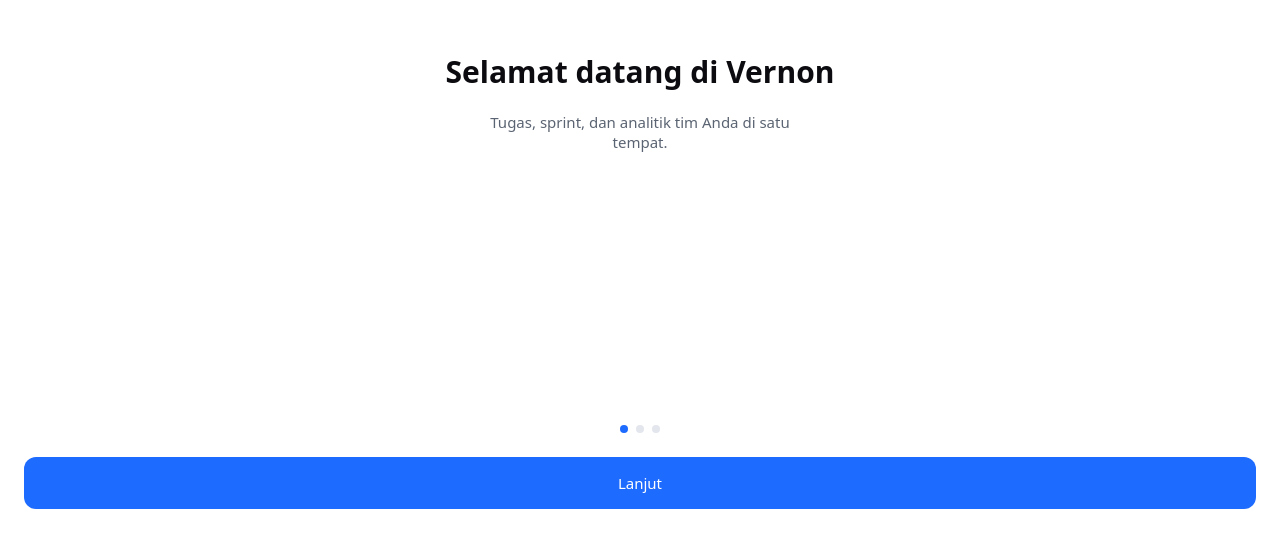
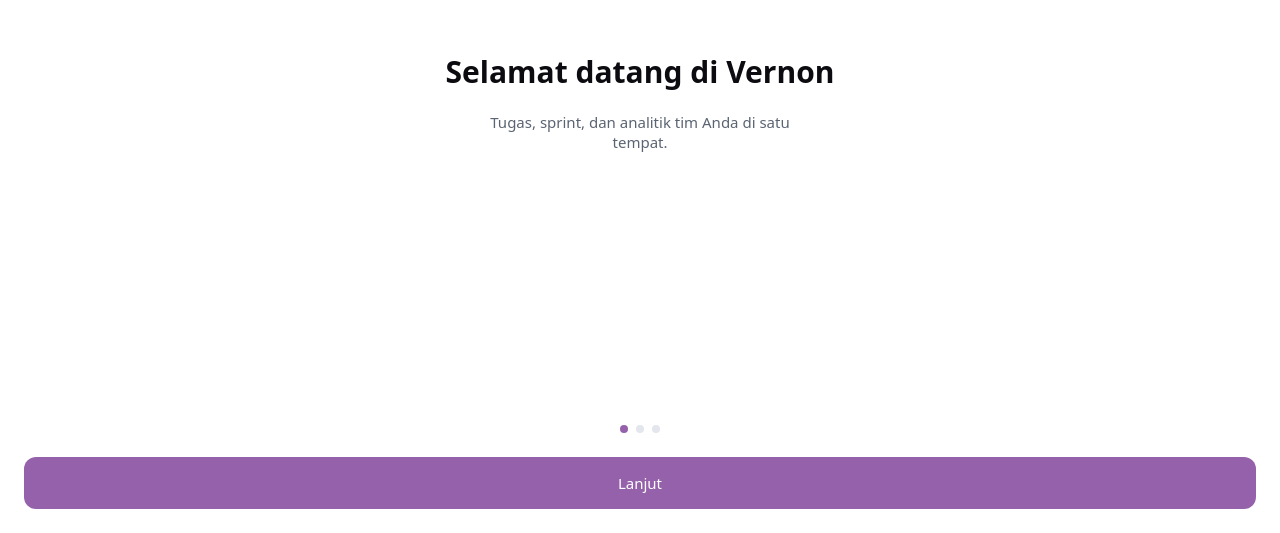
Before and after one commit to erickmo/vernon_tasks, a React (Vite) app in the folder pwa/: page /m/onboarding in a window 1280 px wide. Shown: the part 267-800 px from the top of the page. Built offline with nearby package versions, Linux system fonts and the light colour scheme; sample sign-in values are in the browser's storage.

Commit message:
feat(theme): update primary color to purple #9561ab, add purple scale tokens

```diff
--- a/pwa/src/theme/tokens.css
+++ b/pwa/src/theme/tokens.css
@@ -13,7 +13,10 @@
   --vt-text: #0b0b10;
   --vt-text-muted: #5b6472;
   --vt-border: #e3e6ec;
-  --vt-primary: #1e6bff;
+  --vt-primary: #9561ab;
+  --vt-primary-dark: #2d1540;
+  --vt-primary-mid: #4a2870;
+  --vt-primary-light: #f5f0f8;
   --vt-primary-contrast: #ffffff;
   --vt-danger: #d4351c;
   --vt-warn: #e89c1f;
@@ -33,7 +36,7 @@
     --vt-text: #f4f5f7;
     --vt-text-muted: #9aa0aa;
     --vt-border: #2a2b34;
-    --vt-primary: #4a8bff;
+    --vt-primary: #c084fc;
     --vt-shadow: 0 1px 3px rgba(0, 0, 0, 0.5), 0 4px 12px rgba(0, 0, 0, 0.35);
   }
 }
```
Also changed, not shown: 1 other file (tests, documents, lock files or other folders).
